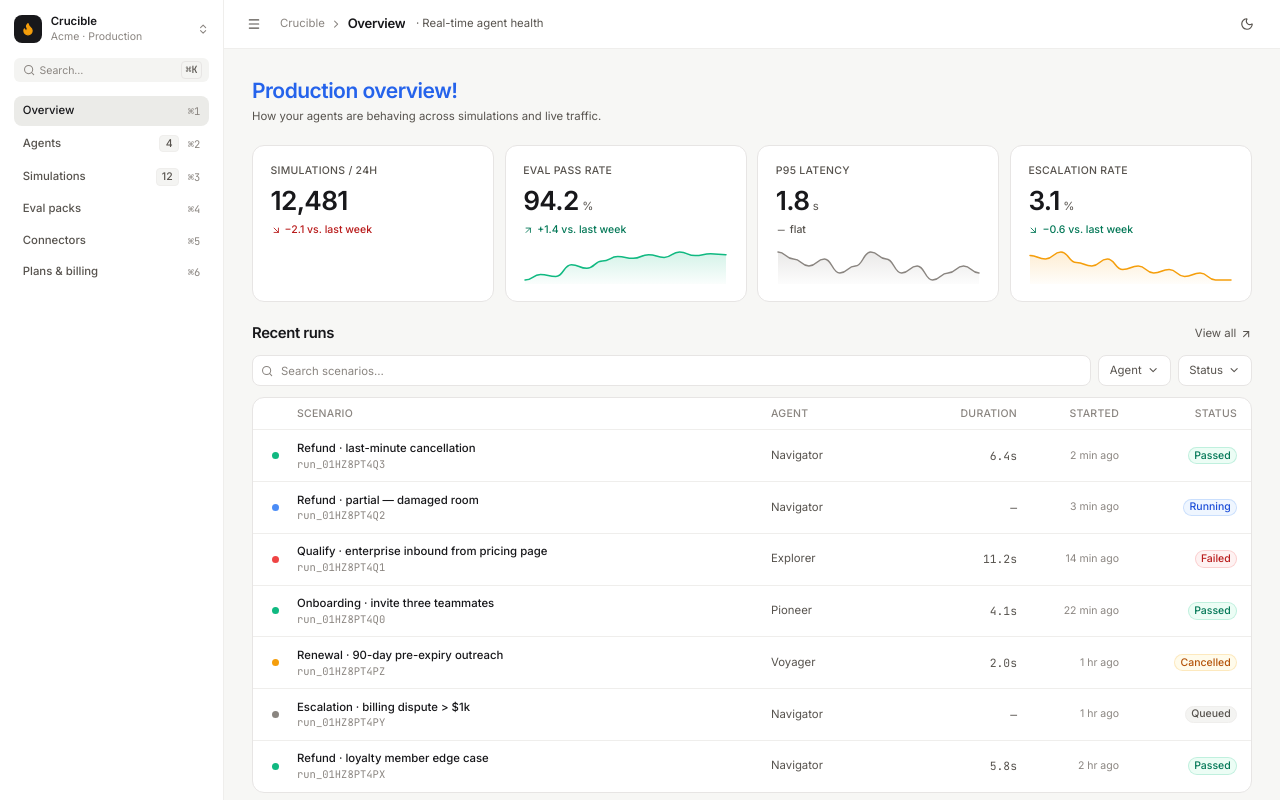
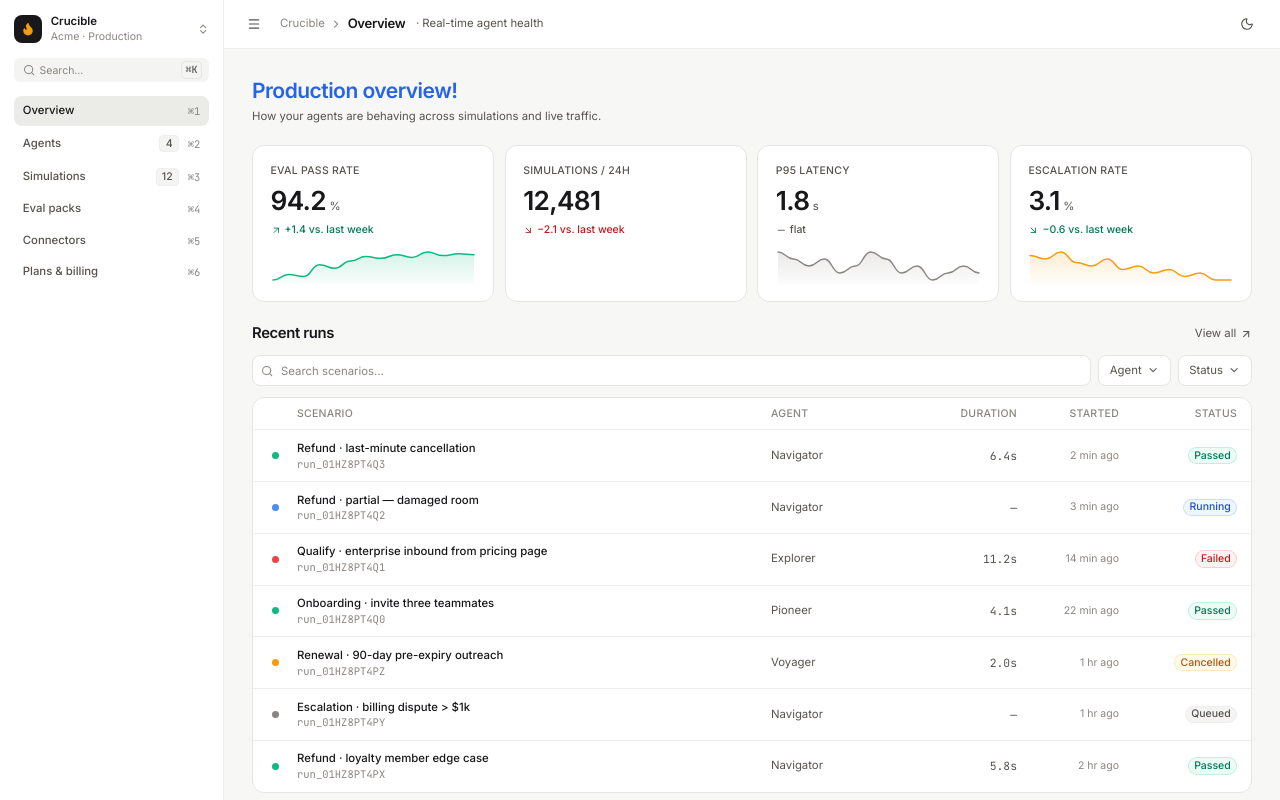
Before and after one commit to Soffi-Originals/crucible-demo, a React (Vite) app: page / in a window 1280 px wide. Shown: the top 800 px of the page. Built offline with nearby package versions, Linux system fonts and the light colour scheme.

Commit message:
style(OverviewPage): move Simulations/24h tile after Eval pass rate

```diff
--- a/src/pages/OverviewPage.tsx
+++ b/src/pages/OverviewPage.tsx
@@ -245,13 +245,6 @@ export function OverviewPage() {
 
       <div className="grid grid-cols-1 gap-3 sm:grid-cols-2 xl:grid-cols-4">
         <MetricTile
-          label="Simulations / 24h"
-          value="12,481"
-          delta="−2.1 vs. last week"
-          trend="down"
-          sentiment="negative"
-        />
-        <MetricTile
           label="Eval pass rate"
           value="94.2"
           unit="%"
@@ -260,6 +253,13 @@ export function OverviewPage() {
           sentiment="positive"
           sparkline={evalPassRateSeries}
           sparklineColor="var(--color-success)"
+        />
+        <MetricTile
+          label="Simulations / 24h"
+          value="12,481"
+          delta="−2.1 vs. last week"
+          trend="down"
+          sentiment="negative"
         />
         <MetricTile
           label="P95 latency"
```
